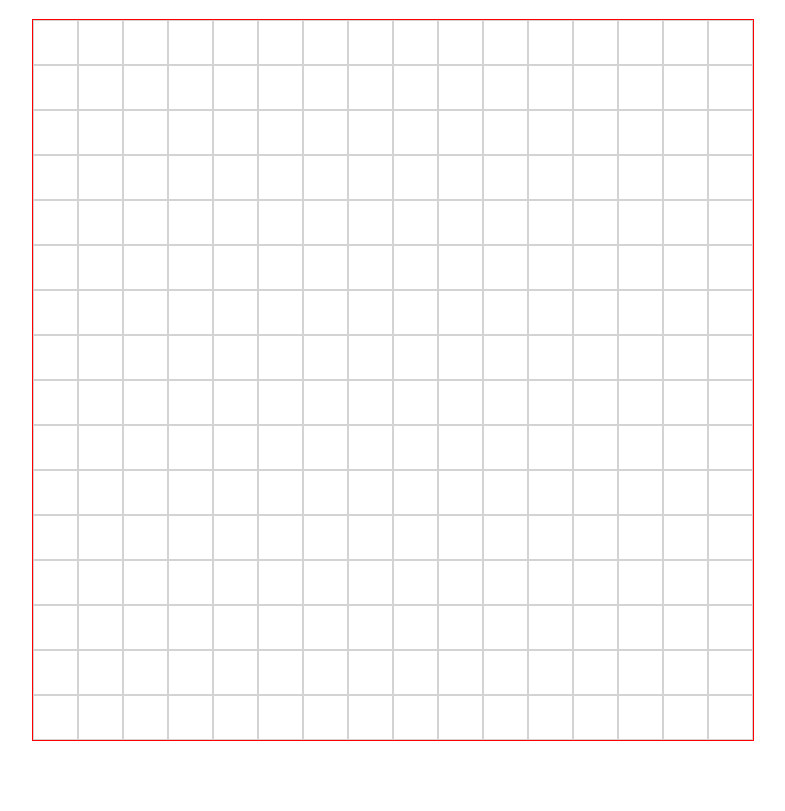
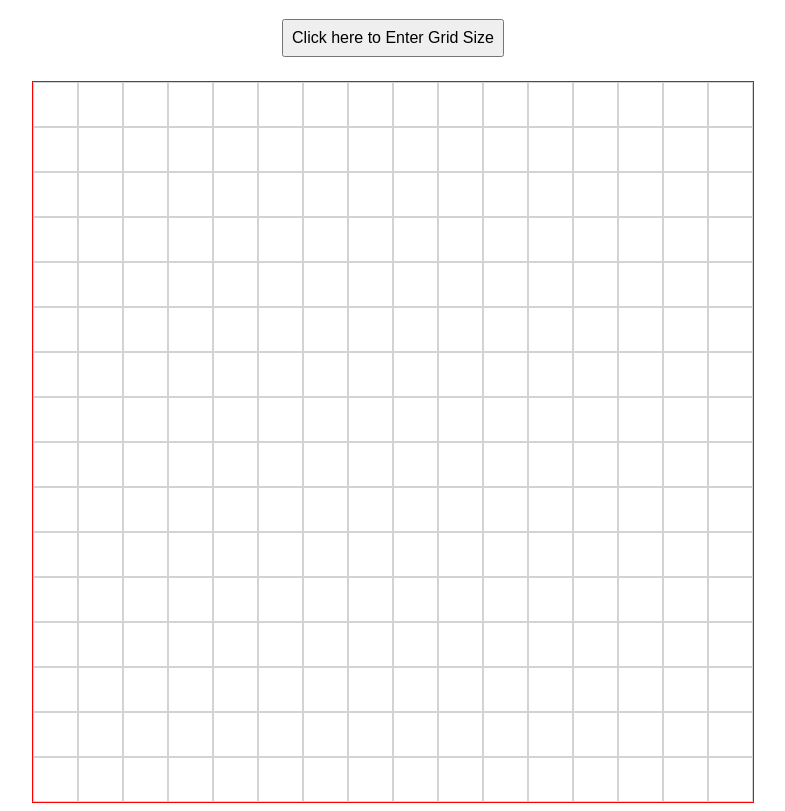
Before and after one commit to shayasgit/Etch-a-Sketch, a plain HTML site: page index.html in a window 1280 px wide. Shown: the part 61-872 px from the top of the page, without its empty margins (247-1032 px from the left). Before the commit the page ends 810 px from the top, so only its background shows below. Drawn offline with Linux system fonts and the light colour scheme.

Commit message:
Added btn for prompt but event not scripted

```diff
--- a/index.html
+++ b/index.html
@@ -1,5 +1,6 @@
 <!DOCTYPE html>
 <html lang="en">
+
 <head>
     <meta charset="UTF-8">
     <meta name="viewport" content="width=device-width, initial-scale=1.0">
@@ -7,11 +8,11 @@
     <link rel="stylesheet" href="./styles/style.css">
     <script src="./scripts/script.js" defer></script>
 </head>
+
 <body>
     <h1>Etch-a-Sketch</h1>
+    <button class="prompt">Click here to Enter Grid Size</button>
+    <div class="container"></div>
+</body>
 
-    <div class="container">
-
-    </div>
-</body>
 </html>
--- a/styles/style.css
+++ b/styles/style.css
@@ -23,3 +23,12 @@ h1 {
 .grid-cell {
     border: 1px solid lightgrey;
 }
+
+.prompt {
+    margin: auto;
+    margin-bottom: 24px;
+    display: block;
+    text-align: center;
+    font-size: 16px;
+    padding: 8px;
+}
```
